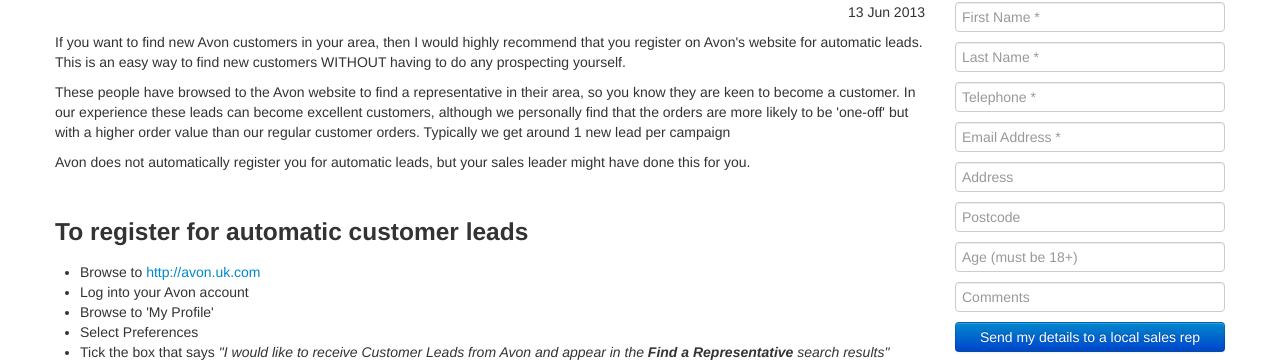
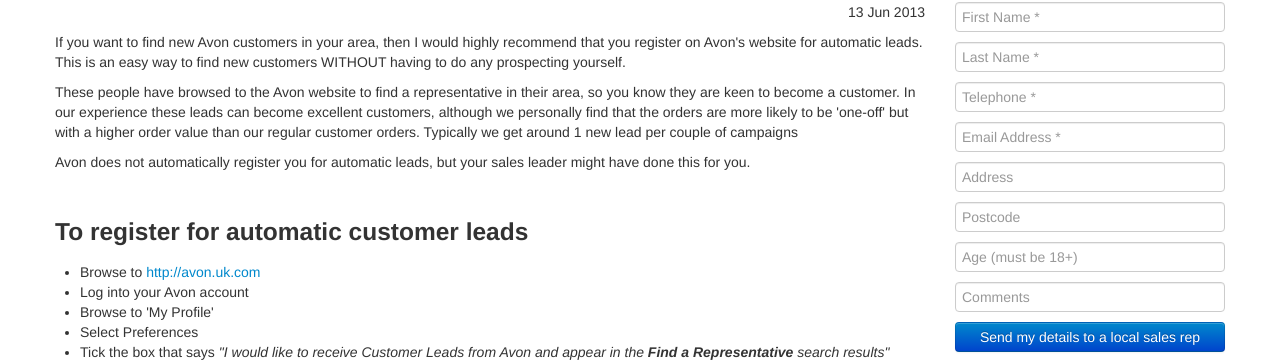
Before and after one commit to avongals/avongals.github.io, a Jekyll site: the page built from _posts/2013-06-13-register-for-avon-customer-leads.html, in a window 1280 px wide and 1106 px high. Shown: the part 178-540 px from the top of the window. Built offline with Jekyll 4.4.1, drawn with Linux system fonts in a browser that asks for light colours.

Commit message:
small blog update - customer leads

```diff
--- a/_posts/2013-06-13-register-for-avon-customer-leads.html
+++ b/_posts/2013-06-13-register-for-avon-customer-leads.html
@@ -5,7 +5,7 @@
 - avon
 ---
 <p>If you want to find new Avon customers in your area, then I would highly recommend that you register on Avon's website for automatic leads. This is an easy way to find new customers WITHOUT having to do any prospecting yourself.</p>
-<p>These people have browsed to the Avon website to find a representative in their area, so you know they are keen to become a customer. In our experience these leads can become excellent customers, although we personally find that the orders are more likely to be 'one-off' but with a higher order value than our regular customer orders. Typically we get around 1 new lead per campaign</p>
+<p>These people have browsed to the Avon website to find a representative in their area, so you know they are keen to become a customer. In our experience these leads can become excellent customers, although we personally find that the orders are more likely to be 'one-off' but with a higher order value than our regular customer orders. Typically we get around 1 new lead per couple of campaigns</p>
 <p>Avon does not automatically register you for automatic leads, but your sales leader might have done this for you.</p>
 <br/>
 <h3>To register for automatic customer leads</h3>
```
